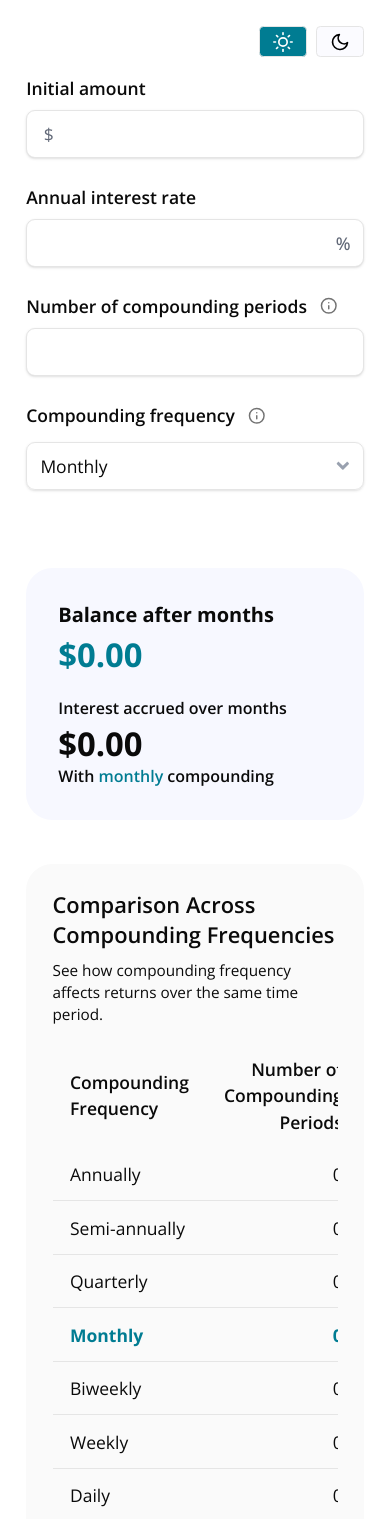
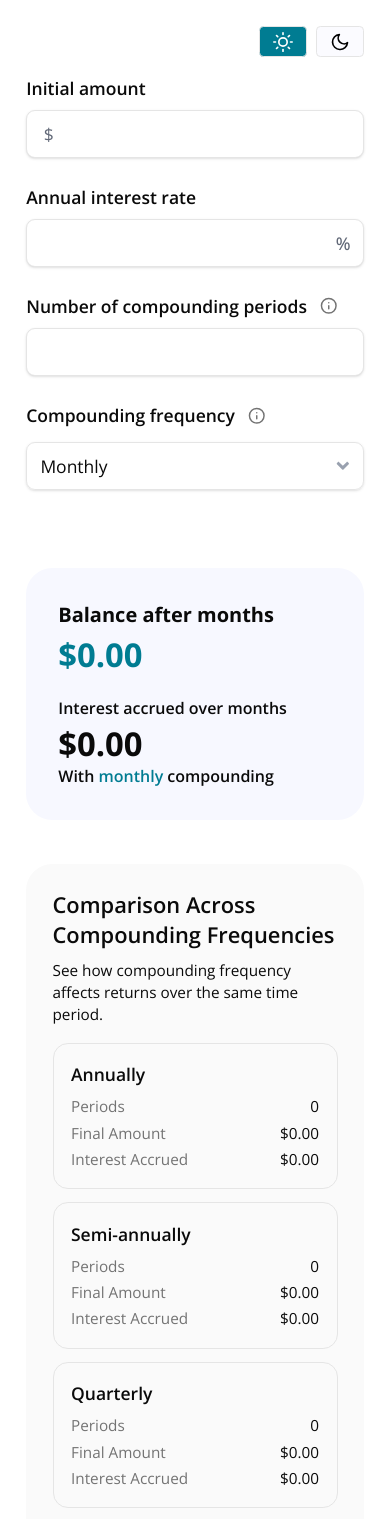
Before and after one commit to SU-SWS/ifdm_learning_apps, a Next.js app: page /interactives/compounding-frequency-calculator in a window 390 px wide. Shown: the top 1519 px of the page. Built offline with nearby package versions, Linux system fonts and the light colour scheme.

Commit message:
Fixes to the Compounding Calculator

```diff
--- a/app/interactives/compounding-frequency-calculator/page.tsx
+++ b/app/interactives/compounding-frequency-calculator/page.tsx
@@ -42,7 +42,7 @@ function calculateCompoundInterest(
   return { finalAmount, interestEarned, totalPeriods }
 }
 
-const MAX_INITIAL_AMOUNT = 50_000_000_000_000 // 50 trillion
+const MAX_INITIAL_AMOUNT = 100_000_000 // 100 million
 const MAX_ANNUAL_RATE = 1000 // 1,000%
 
 export default function CompoundInterestCalculator() {
@@ -59,6 +59,8 @@ export default function CompoundInterestCalculator() {
     compoundingOptions.find((o) => o.value === selectedCompounding)!,
     [selectedCompounding]
   )
+
+  const maxPeriods = selectedOption.periodsPerYear * 100 // Limit to 100 years worth of periods for the selected frequency
 
   const selectedResult = useMemo(() => {
     return calculateCompoundInterest(principal, rate, totalPeriods, selectedOption.periodsPerYear)
@@ -128,12 +130,15 @@ export default function CompoundInterestCalculator() {
                       numericValue > MAX_INITIAL_AMOUNT
                     ) {
                       setInitialAmountError(
-                        "Initial amount cannot exceed $50,000,000,000,000.",
+                        "Initial amount cannot exceed $100,000,000.",
                       );
                       return;
                     }
                     setInitialAmountError("");
                     setInitialAmount(numericPart);
+                  }}
+                  onBlur={() => {
+                    if (initialAmount.startsWith(".")) setInitialAmount("0" + initialAmount);
                   }}
                   min="0"
                   className={`block w-full pl-8 rounded-md shadow-sm border [appearance:textfield] [&::-webkit-outer-spin-button]:appearance-none [&::-webkit-inner-spin-button]:appearance-none ${initialAmountError ? "border-[var(--color-inline-error)] border-2" : ""}`}
@@ -179,6 +184,9 @@ export default function CompoundInterestCalculator() {
                     }
                     setAnnualRateError("");
                     setAnnualRate(numericPart);
+                  }}
+                  onBlur={() => {
+                    if (annualRate.startsWith(".")) setAnnualRate("0" + annualRate);
                   }}
                   className={`block w-full rounded-md shadow-sm py-2 px-3 border pr-10 [appearance:textfield] [&::-webkit-outer-spin-button]:appearance-none [&::-webkit-inner-spin-button]:appearance-none ${annualRateError ? "border-[var(--color-inline-error)] border-2" : ""}`}
                   min="0"
@@ -234,8 +242,14 @@ export default function CompoundInterestCalculator() {
                   }}
                   className="block w-full rounded-md shadow-sm py-2 px-3 border pr-10 [appearance:textfield] [&::-webkit-outer-spin-button]:appearance-none [&::-webkit-inner-spin-button]:appearance-none"
                   min="0"
+                  max={maxPeriods}
                 />
               </div>
+              {Number(periods) > maxPeriods && (
+                <p role="alert" className="mt-1 text-sm text-[var(--color-inline-error)] font-semibold">
+                  Number of periods cannot exceed {maxPeriods} ({selectedOption.label.toLowerCase()} compounding caps at 100 years).
+                </p>
+              )}
             </div>
 
             <div>
@@ -256,9 +270,7 @@ export default function CompoundInterestCalculator() {
                 <select
                   id="compounding-frequency"
                   value={selectedCompounding}
-                  onChange={(e) =>
-                    setSelectedCompounding(e.target.value as CompoundingPeriod)
-                  }
+                  onChange={(e) => setSelectedCompounding(e.target.value as CompoundingPeriod)}
                   className="border-1 w-full rounded-md shadow-sm py-2 px-3 appearance-none"
                 >
                   {compoundingOptions.map((option) => (
@@ -284,14 +296,14 @@ export default function CompoundInterestCalculator() {
                 Balance after {periods}{" "}
                 {getPeriodText(selectedCompounding, Number(periods))}
               </h2>
-              <p className="text-3xl font-bold text-lagunita mb-5">
+              <p className="text-3xl font-bold text-lagunita mb-5 overflow-x-auto">
                 {formatCurrency(selectedResult.finalAmount)}
               </p>
               <p className="text-[16px] font-semibold mb-1">
                 Interest accrued over {periods}{" "}
                 {getPeriodText(selectedCompounding, Number(periods))}
               </p>
-              <p className="text-3xl font-bold text-foreground">
+              <p className="text-3xl font-bold text-foreground overflow-x-auto">
                 {formatCurrency(selectedResult.interestEarned)}
               </p>
               <p className="text-[16px] font-semibold text-foreground">
@@ -322,29 +334,29 @@ export default function CompoundInterestCalculator() {
             period.
           </p>
 
-          <div className="overflow-hidden bg-card">
-            <table className="min-w-full">
+          <div className="hidden md:block overflow-x-auto bg-card">
+            <table className="w-full">
               <thead>
                 <tr>
-                  <th scope="col" className="font-semibold text-left px-4 py-3">
+                  <th scope="col" className="w-1/4 font-semibold text-left px-4 py-3">
                     Compounding Frequency
                   </th>
                   <th
                     scope="col"
-                    className="font-semibold text-right px-4 py-3"
+                    className="w-1/4 font-semibold text-right px-4 py-3"
                   >
                     Number of <br />
                     Compounding Periods
                   </th>
                   <th
                     scope="col"
-                    className="font-semibold text-right px-4 py-3"
+                    className="w-1/4 font-semibold text-right px-4 py-3"
                   >
                     Final Amount
                   </th>
                   <th
                     scope="col"
-                    className="font-semibold text-right px-4 py-3"
+                    className="w-1/4 font-semibold text-right px-4 py-3"
                   >
                     Interest Accrued
                   </th>
@@ -364,27 +376,58 @@ export default function CompoundInterestCalculator() {
                     }
                   >
                     <td className="px-4 py-3 border-b">{result.label}</td>
-                    <td className="text-right px-4 py-3 border-b">
+                    <td className="text-right px-4 py-3 border-b overflow-x-auto">
                       {result.totalPeriods % 1 === 0
                         ? result.totalPeriods.toFixed(0)
                         : result.totalPeriods.toFixed(2)}
                     </td>
-                    <td className="text-right px-4 py-3 border-b">
+                    <td className="text-right px-4 py-3 border-b overflow-x-auto">
                       {formatCurrency(result.finalAmount)}
                     </td>
-                    <td className="text-right px-4 py-3 border-b">
+                    <td className="text-right px-4 py-3 border-b overflow-x-auto">
                       {formatCurrency(result.interestEarned)}
                     </td>
                   </tr>
                 ))}
               </tbody>
             </table>
-            <p className="pt-3 font-bold text-sm">
-              Over the same time period, more frequent compounding results in
-              more interest accrued, assuming the annual interest rate stays the
-              same.
-            </p>
           </div>
+          {/* Card layout - visible on small screens only */}
+          <div className="md:hidden space-y-3">
+            {comparisonResults.map((result) => (
+              <div
+                key={result.value}
+                className={`rounded-xl p-4 border ${
+                  selectedCompounding === result.value
+                    ? "bg-[var(--grey-background)] text-[var(--color-teal)] font-bold"
+                    : "bg-card"
+                }`}
+              >
+                <p className="font-semibold mb-2">{result.label}</p>
+                <div className="flex justify-between text-sm">
+                  <span className="text-muted-foreground">Periods</span>
+                  <span>
+                    {result.totalPeriods % 1 === 0
+                      ? result.totalPeriods.toFixed(0)
+                      : result.totalPeriods.toFixed(2)}
+                  </span>
+                </div>
+                <div className="flex justify-between text-sm mt-1">
+                  <span className="text-muted-foreground">Final Amount</span>
+                  <span>{formatCurrency(result.finalAmount)}</span>
+                </div>
+                <div className="flex justify-between text-sm mt-1">
+                  <span className="text-muted-foreground">Interest Accrued</span>
+                  <span>{formatCurrency(result.interestEarned)}</span>
+                </div>
+              </div>
+            ))}
+          </div>
+          <p className="pt-3 font-bold text-sm">
+            Over the same time period, more frequent compounding results in
+            more interest accrued, assuming the annual interest rate stays the
+            same.
+          </p>
         </section>
       </div>
     </div>
```
